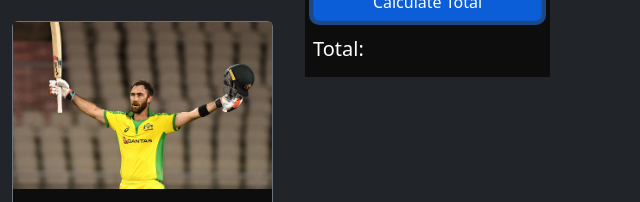
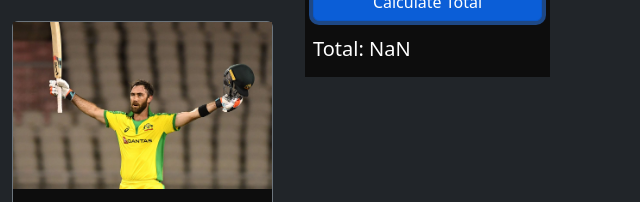
Before and after one commit to anamul-github/select-best-five, a plain HTML site: page index.html in a window 1280 px wide. Both pictures are taken after typing "Sample", "Sample", "Sample" into the empty fields and a click on the button "Calculate Total". Shown: the part 987-1189 px from the top of the page, 640-1280 px from the left. Drawn offline with nearby package versions, Linux system fonts and the light colour scheme.

Commit message:
calculation done

```diff
--- a/index.html
+++ b/index.html
@@ -162,9 +162,9 @@
                         <h5 class="fs-6 py-2">Manager <input id="manager-field" type="text" placeholder=""></h5>
                         <h5 class="fs-6">Coach <input id="coach-field" type="text" placeholder=""></h5>
 
-                        <button class="btn btn-primary w-100 my-3">Calculate Total</button>
+                        <button id="calculate-total-btn" class="btn btn-primary w-100 my-3">Calculate Total</button>
 
-                        <h5>Total: <span></span></h5>
+                        <h5>Total: <span id="total-cost"></span></h5>
                     </div>
                     <!-- budget calculation end -->
                 </div>
--- a/js/budget.js
+++ b/js/budget.js
@@ -7,7 +7,31 @@ document.getElementById('calculate-btn').addEventListener('click', function () {
     const costPerPlayer = inputPerPlayer * selectedListLength;
 
     const playerExpensesValue = document.getElementById('player-expenses');
-    const playerExpenses = playerExpensesValue.innerText;
+    const playerExpensesValueString = playerExpensesValue.innerText;
+    const playerExpenses = parseFloat(playerExpensesValueString);
 
     playerExpensesValue.innerText = costPerPlayer;
 })
+
+document.getElementById('calculate-total-btn').addEventListener('click', function () {
+    const inputValueManager = document.getElementById('manager-field');
+    const inputValueManagerString = inputValueManager.value;
+    const inputManager = parseFloat(inputValueManagerString);
+
+    const inputValueCoach = document.getElementById('coach-field');
+    const inputValueCoachString = inputValueCoach.value;
+    const inputCoach = parseFloat(inputValueCoachString);
+
+    const playerExpensesValue = document.getElementById('player-expenses');
+    const playerExpensesValueString = playerExpensesValue.innerText;
+    const playerExpenses = parseFloat(playerExpensesValueString);
+
+
+    const totalCostCalc = playerExpenses + inputManager + inputCoach;
+
+    const totalCostValue = document.getElementById('total-cost');
+    const totalCostValueString = totalCostValue.innerText;
+    const totalCost = parseFloat(totalCostValueString);
+
+    totalCostValue.innerText = totalCostCalc;
+})
```
